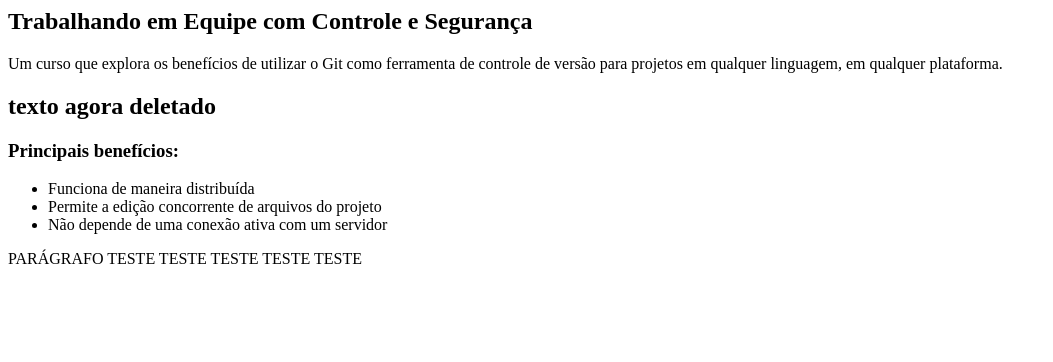
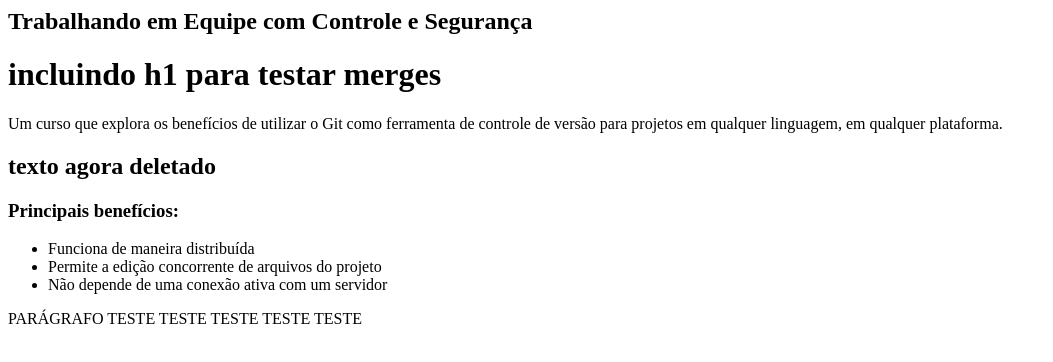
Before and after one commit to ilenice/curso-git, a plain HTML site: page index.html in a window 1280 px wide. Shown: the whole page, without its empty margins (0-1053 px from the left). Drawn offline with Linux system fonts and the light colour scheme.

Commit message:
incluindo h1 para testar merges

```diff
--- a/index.html
+++ b/index.html
@@ -3,6 +3,7 @@
     </head>
     <body>
         <h2>Trabalhando em <b>Equipe</b> com Controle e Segurança</h2>
+        <h1>incluindo h1 para testar merges</h1>
 
         <p>Um curso que explora os benefícios de utilizar o Git como ferramenta de controle de versão para projetos em qualquer linguagem, em qualquer plataforma.</p>
         <h2>texto agora deletado</h2>
```
